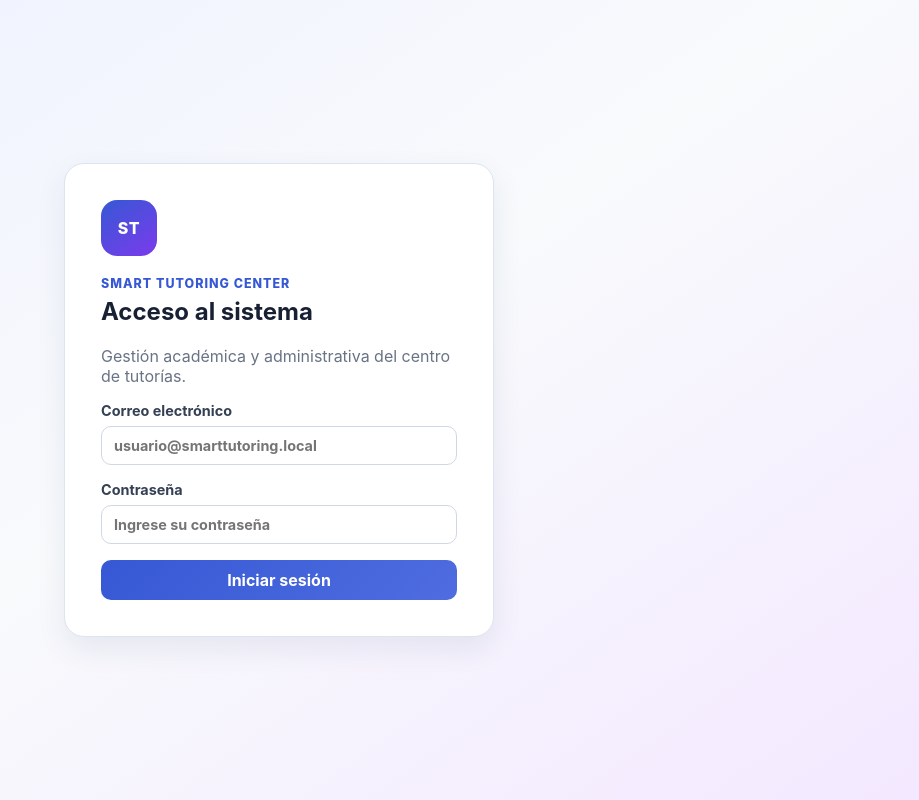
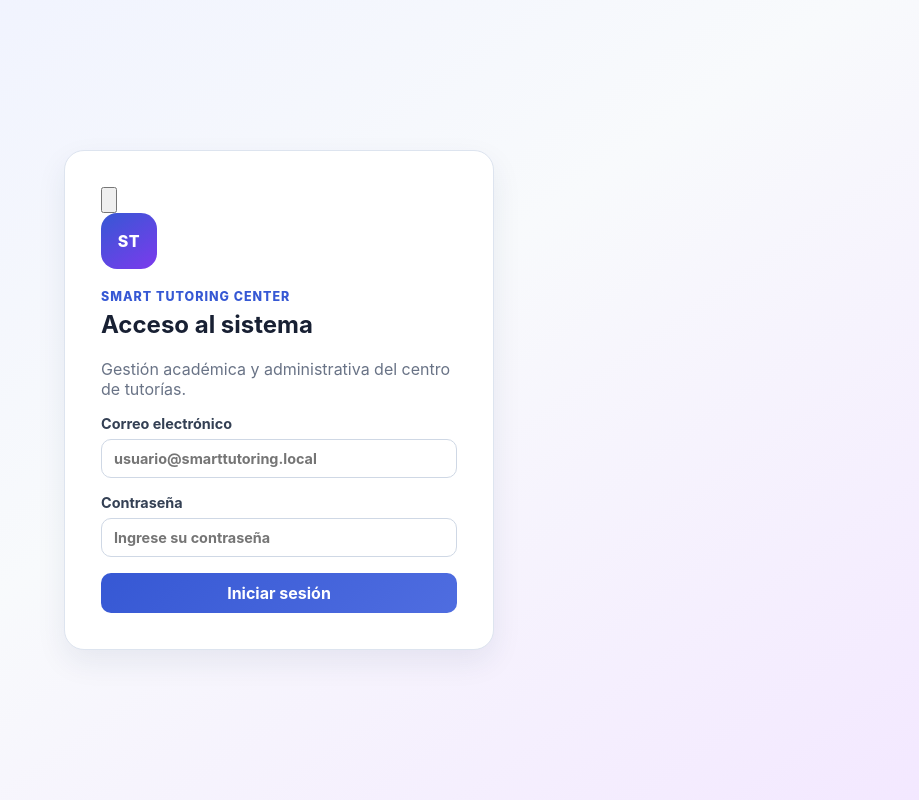
Before and after one commit to fherrera9613-web/smart-tutoring-web, a React (Vite) app in the folder frontend/: page / in a window 1280 px wide. Shown: the whole page, without its empty margins (361-1280 px from the left). Built offline with nearby package versions, Linux system fonts and the light colour scheme; no server answers.

Commit message:
feat: agregar selector de tema en login

```diff
--- a/frontend/src/pages/Login.jsx
+++ b/frontend/src/pages/Login.jsx
@@ -1,7 +1,20 @@
 import { useState } from 'react'
 import { api, ApiError } from '../services/api.js'
 
-export default function Login({ onLogin }) {
+function ThemeIcon({ theme }) {
+  return theme === 'dark' ? (
+    <svg viewBox="0 0 24 24" aria-hidden="true" fill="none" stroke="currentColor" strokeWidth="1.8" strokeLinecap="round" strokeLinejoin="round">
+      <circle cx="12" cy="12" r="4"/>
+      <path d="M12 2v2M12 20v2M4.93 4.93l1.42 1.42M17.66 17.66l1.41 1.41M2 12h2M20 12h2M4.93 19.07l1.42-1.42M17.66 6.34l1.41-1.41"/>
+    </svg>
+  ) : (
+    <svg viewBox="0 0 24 24" aria-hidden="true" fill="none" stroke="currentColor" strokeWidth="1.8" strokeLinecap="round" strokeLinejoin="round">
+      <path d="M21 12.79A9 9 0 1 1 11.21 3 7 7 0 0 0 21 12.79Z"/>
+    </svg>
+  )
+}
+
+export default function Login({ onLogin, theme, onToggleTheme }) {
   const [correoElectronico, setCorreoElectronico] = useState('')
   const [password, setPassword] = useState('')
   const [error, setError] = useState('')
@@ -36,6 +49,16 @@ export default function Login({ onLogin }) {
   return (
     <main className="login-page">
       <section className="login-panel" aria-labelledby="login-title">
+        <button
+          type="button"
+          className="theme-toggle login-theme-toggle"
+          onClick={onToggleTheme}
+          aria-label={theme === 'dark' ? 'Cambiar a modo claro' : 'Cambiar a modo oscuro'}
+          title={theme === 'dark' ? 'Modo claro' : 'Modo oscuro'}
+        >
+          <ThemeIcon theme={theme} />
+        </button>
+
         <div className="brand-mark" aria-hidden="true">ST</div>
         <p className="eyebrow">SMART Tutoring Center</p>
         <h1 id="login-title">Acceso al sistema</h1>
```
